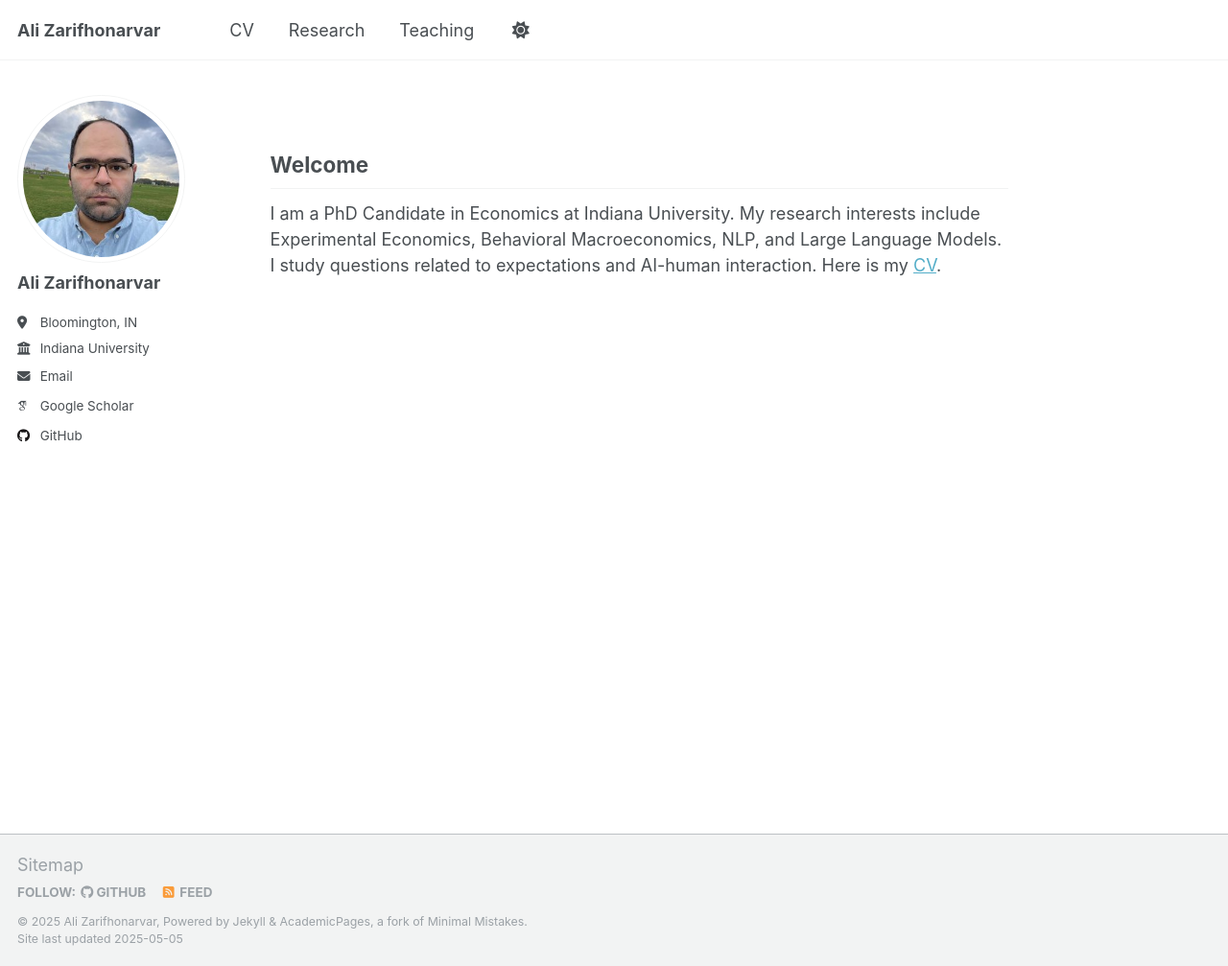
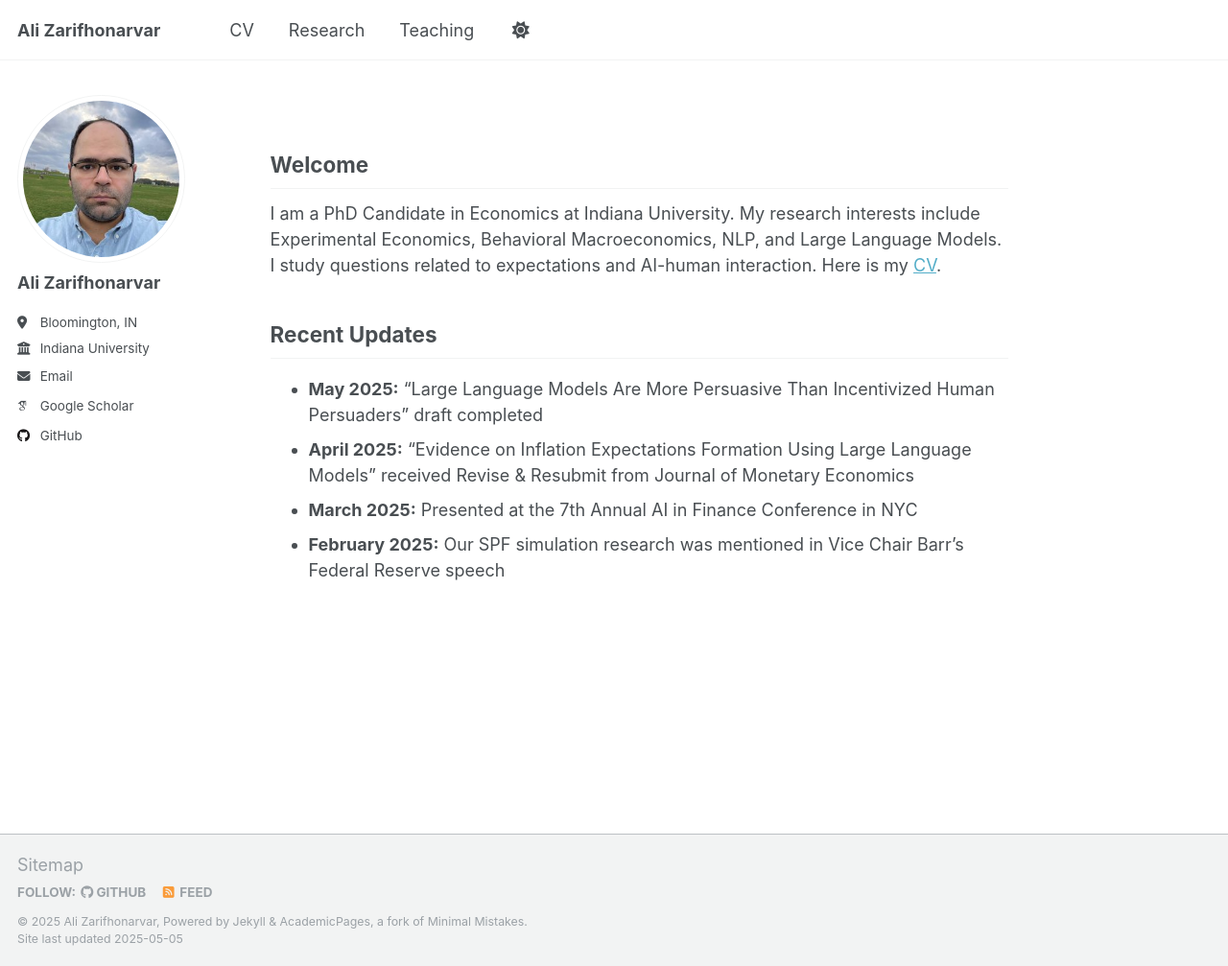
Before and after one commit to alizarif/alizarif.github.io, a Jekyll site: the page built from _pages/about.md, in a window 1280 px wide and 1007 px high. Shown: the whole window at 96% size. Built offline with Jekyll 4.4.1, drawn with Linux system fonts in a browser that asks for light colours; some web fonts are replaced.

Commit message:
Update about.md

```diff
--- a/_pages/about.md
+++ b/_pages/about.md
@@ -9,3 +9,11 @@ redirect_from:
 ## Welcome
 
 I am a PhD Candidate in Economics at Indiana University. My research interests include Experimental Economics, Behavioral Macroeconomics, NLP, and Large Language Models. I study questions related to expectations and AI-human interaction. Here is my [CV](https://github.com/alizarif/alizarif.github.io/blob/main/Resume_Nov_27__2024.pdf).
+
+
+## Recent Updates
+
+- **May 2025:** "Large Language Models Are More Persuasive Than Incentivized Human Persuaders" draft completed
+- **April 2025:** "Evidence on Inflation Expectations Formation Using Large Language Models" received Revise & Resubmit from Journal of Monetary Economics
+- **March 2025:** Presented at the 7th Annual AI in Finance Conference in NYC
+- **February 2025:** Our SPF simulation research was mentioned in Vice Chair Barr's Federal Reserve speech
```
